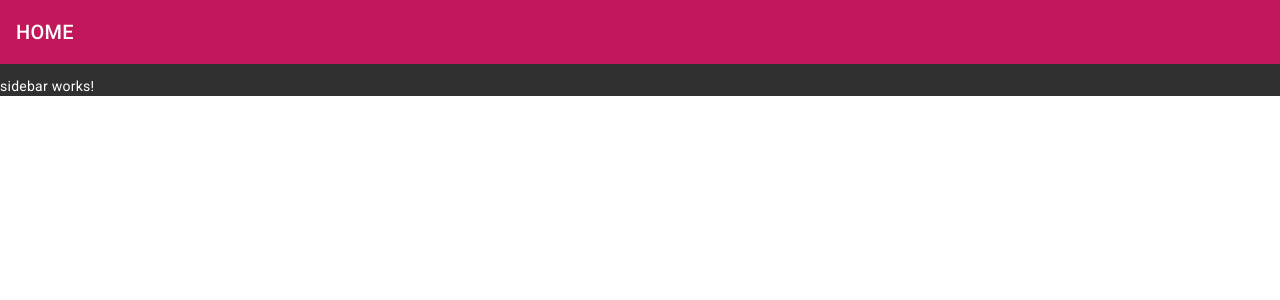
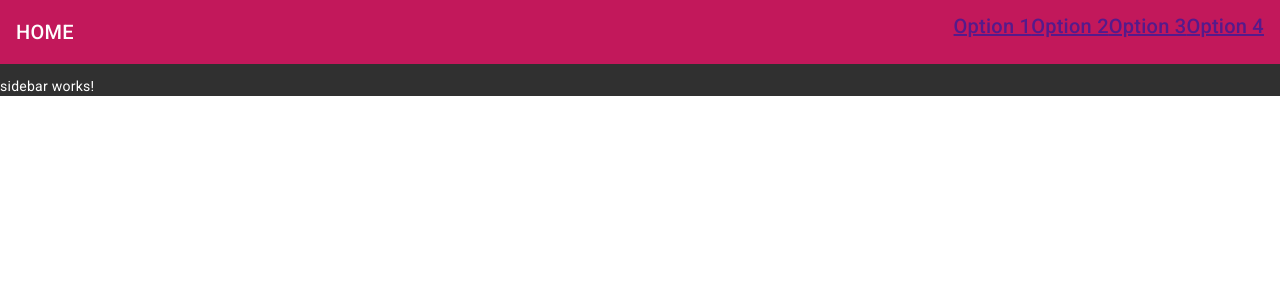
Before and after one commit to Doxstart/FruityVice-DB, an Angular app: page / in a window 1280 px wide. Shown: the top 300 px of the page. Built offline with nearby package versions, Linux system fonts and the light colour scheme; no server answers.

Commit message:
added more stuff

```diff
--- a/src/app/components/header/header.component.html
+++ b/src/app/components/header/header.component.html
@@ -1,5 +1,11 @@
 <p>
-  <mat-toolbar color="primary">
+  <mat-toolbar color="primary" class="menu">
     <span>HOME</span>
+    <div class="nav">
+      <p><a href="">Option 1</a></p>
+      <p><a href="">Option 2</a></p>
+      <p><a href="">Option 3</a></p>
+      <p><a href="">Option 4</a></p>
+    </div>
   </mat-toolbar>
 </p>
--- a/src/app/components/header/header.component.scss
+++ b/src/app/components/header/header.component.scss
@@ -0,0 +1,11 @@
+.menu{
+  display: flex;
+  flex-direction: row;
+  justify-content: space-between;
+}
+.nav{
+  display: flex;
+  flex-direction: row;
+  text-align: center;
+  align-content: center;
+}
```
